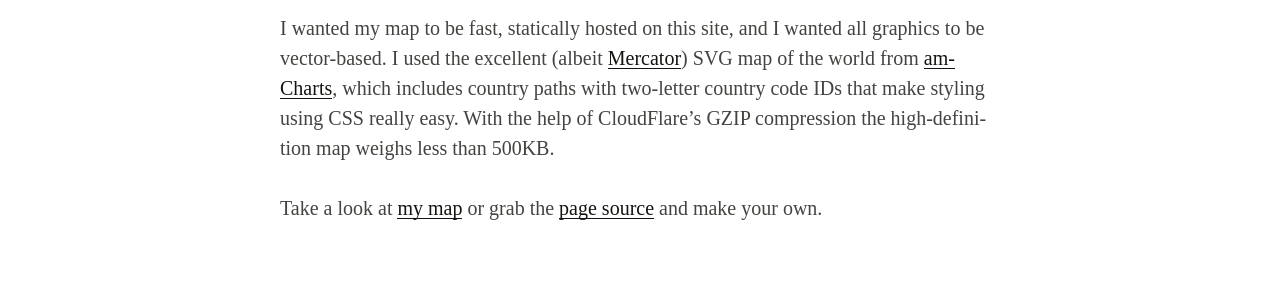
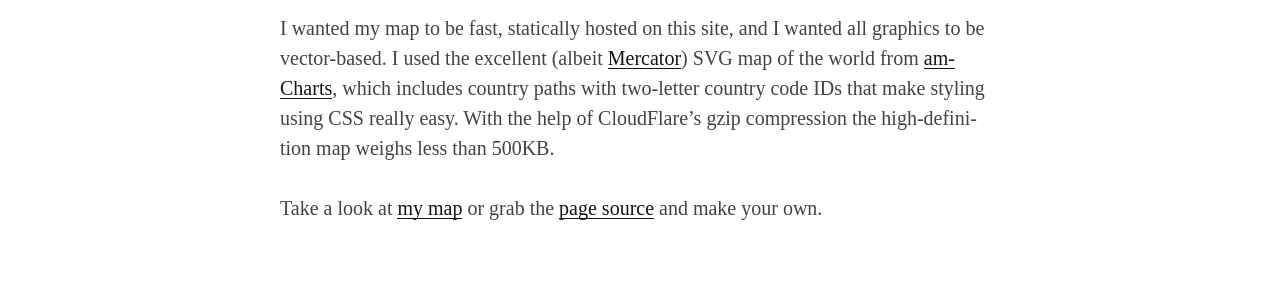
Before and after one commit to danleech/danleech.com, a Jekyll site: the page built from _posts/2015-02-19-visited-countries.md, in a window 1280 px wide. Shown: the part 1075-1375 px from the top of the page. Built offline with Jekyll 4.4.1, drawn with Linux system fonts in a browser that asks for light colours; some web fonts are replaced; Markdown is read by kramdown in place of the engine named in the settings.

```diff
--- a/_posts/2015-02-19-visited-countries.md
+++ b/_posts/2015-02-19-visited-countries.md
@@ -13,6 +13,6 @@ layout: post
 
 [Where I’ve Been](http://www.whereivebeen.com) maps were a great way of keeping track of visited countries, and when TripAdvisor sunset the site I was disappointed. Rather than relying on yet another third-party service to host my travel history I had a go at making my own map of where I’ve been.
 
-I wanted my map to be fast, statically hosted on this site, and I wanted all graphics to be vector-based. I used the excellent (albeit [Mercator](http://en.wikipedia.org/wiki/Mercator_projection)) SVG map of the world from [amCharts](http://www.amcharts.com/svg-maps), which includes country paths with two-letter country code IDs that make styling using CSS really easy. With the help of CloudFlare’s GZIP compression the high-definition map weighs less than 500KB.
+I wanted my map to be fast, statically hosted on this site, and I wanted all graphics to be vector-based. I used the excellent (albeit [Mercator](http://en.wikipedia.org/wiki/Mercator_projection)) SVG map of the world from [amCharts](http://www.amcharts.com/svg-maps), which includes country paths with two-letter country code IDs that make styling using CSS really easy. With the help of CloudFlare’s gzip compression the high-definition map weighs less than 500KB.
 
 Take a look at [my map](/projects/visited-countries/) or grab the [page source](https://raw.githubusercontent.com/danleech/danleech.com/gh-pages/projects/visited-countries/index.html) and make your own.
```
